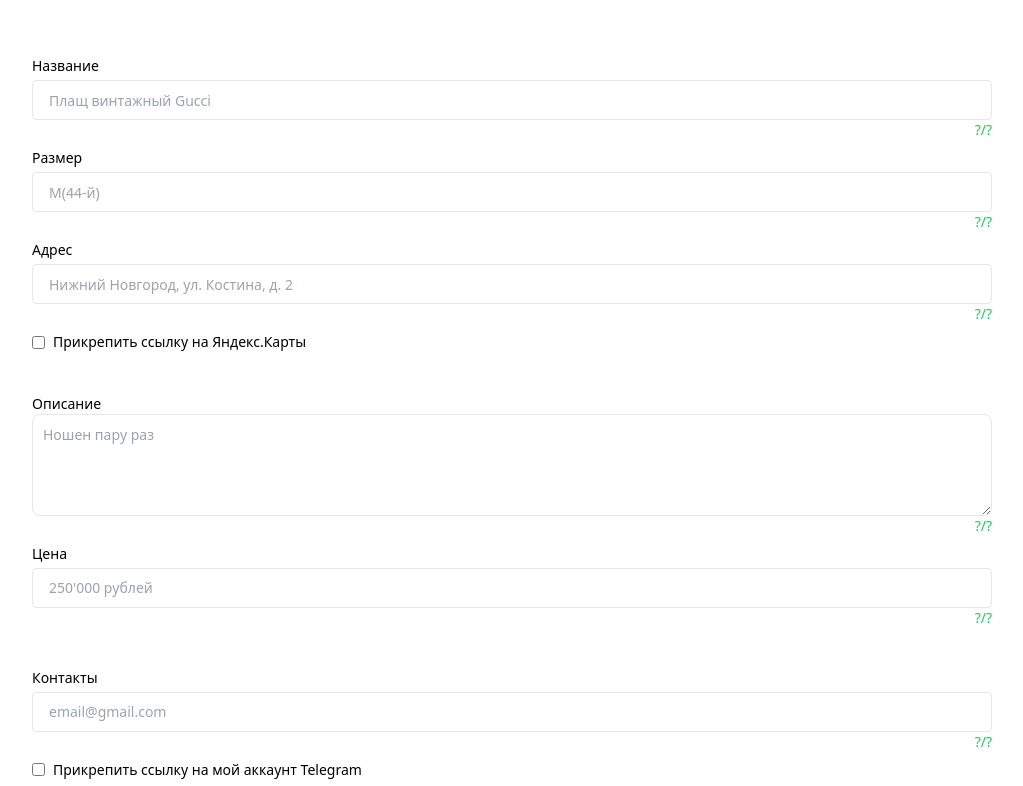
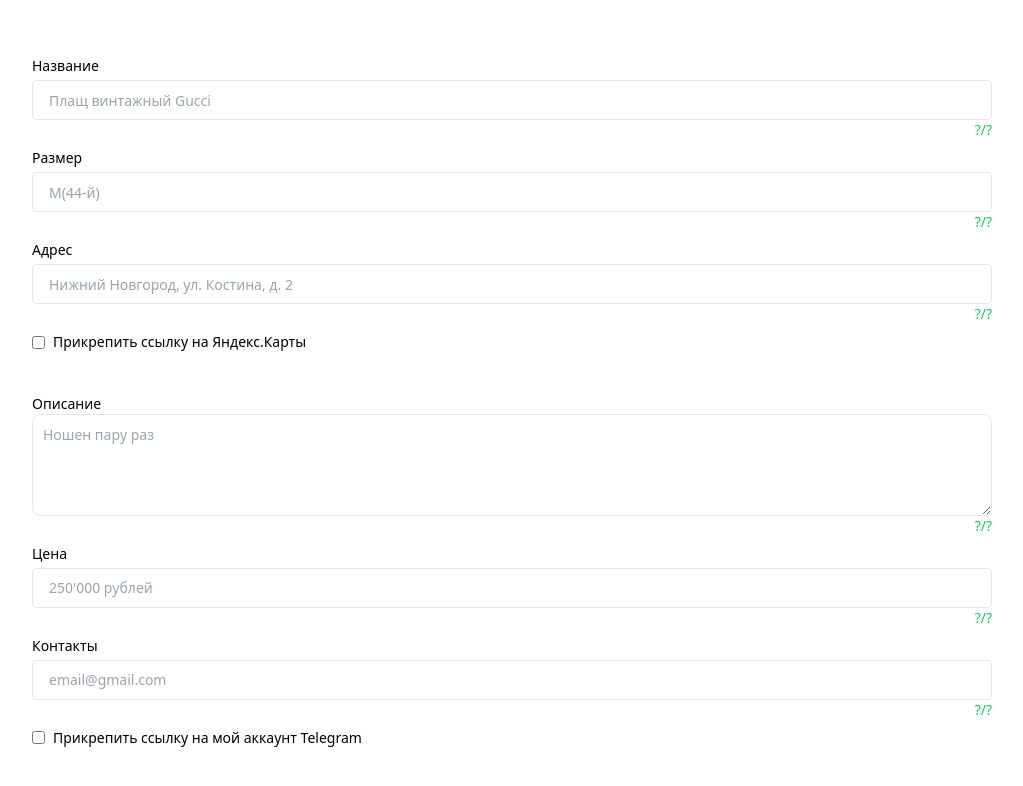
Before and after one commit to maxvog2020/kupiprodaykann, a plain HTML site: page web/sell/index.html in a window 1280 px wide. Shown: the top 786 px of the page, without its empty margins (128-1151 px from the left). Drawn offline with nearby package versions, Linux system fonts and the light colour scheme; a script that the page names is missing.

Commit message:
Update sell option

```diff
--- a/web/sell/index.html
+++ b/web/sell/index.html
@@ -60,7 +60,7 @@
                         <span class="text-sm text-green-500 flex justify-end" id="price_count">?/?</span>
                     </div>
 
-                    <div class="md:col-span-5 mt-8">
+                    <div class="md:col-span-5">
                         <label for="contacts">Контакты</label>
                         <input type="text" name="contacts" id="contacts" class="h-10 border mt-1 rounded px-4 w-full"
                             value="" placeholder="email@gmail.com" />
```
